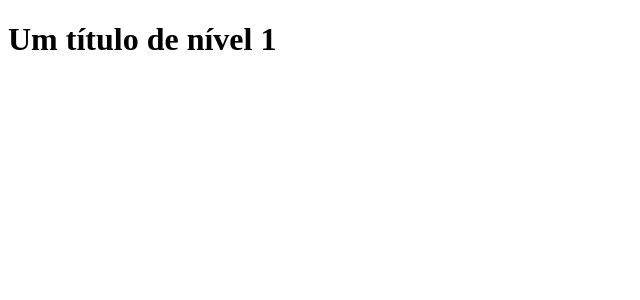
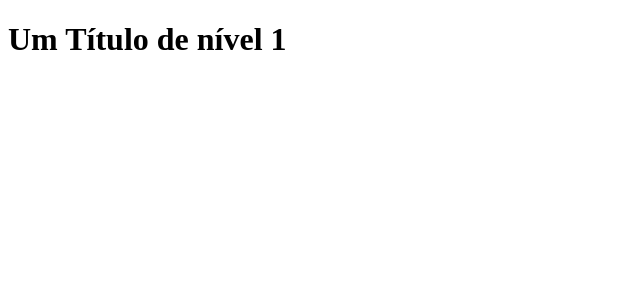
Before and after one commit to superaura/clone-tabnews, a Next.js app: page / in a window 1280 px wide. Shown: the top 300 px of the page, without its empty margins (0-640 px from the left). Built offline with nearby package versions, Linux system fonts and the light colour scheme.

Commit message:
altera caixa alta para a palavra título

```diff
--- a/pages/index.js
+++ b/pages/index.js
@@ -1,5 +1,5 @@
 function Home(){
-    return <h1>Um título de nível 1</h1>
+    return <h1>Um Título de nível 1</h1>
 }
 
 export default Home;
```
